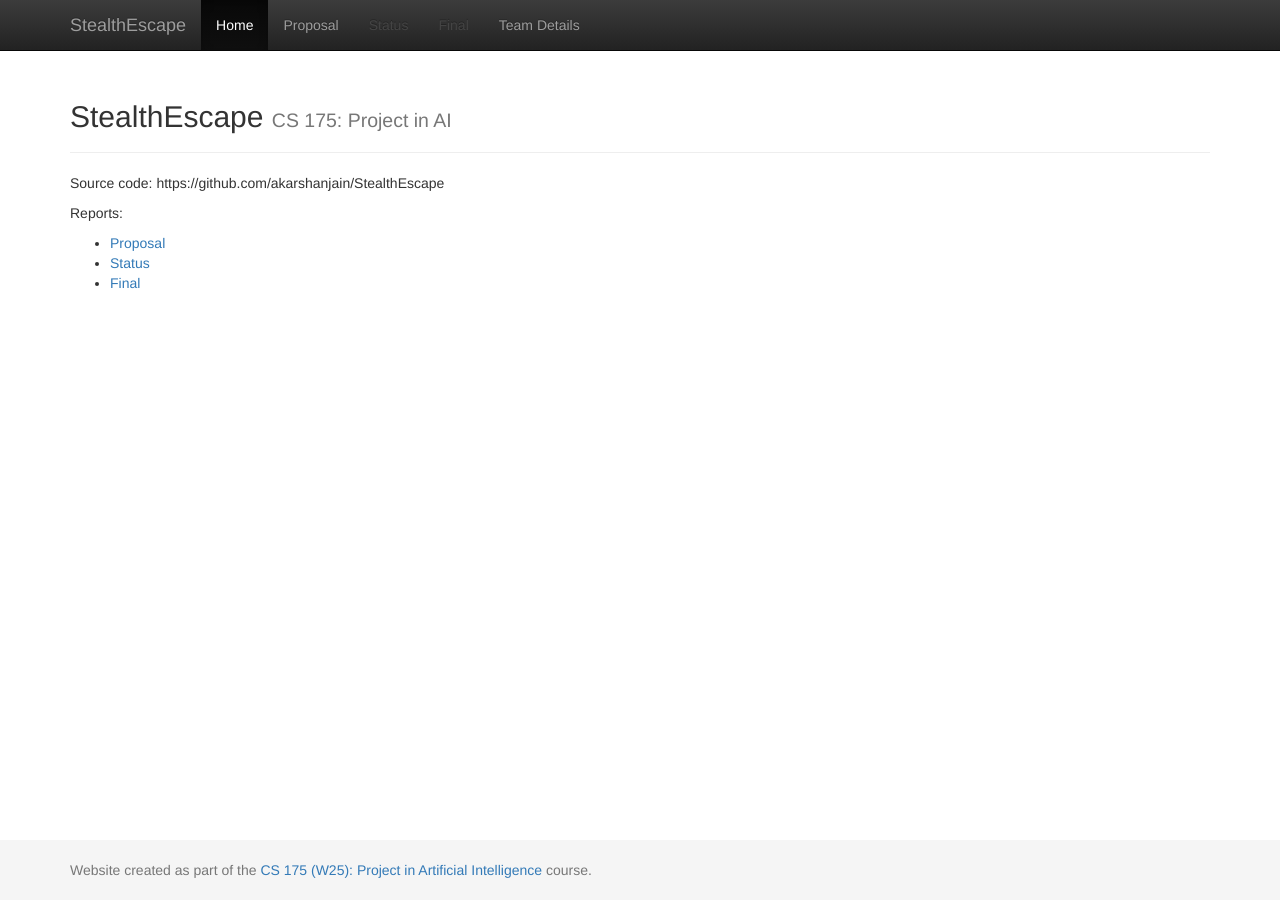
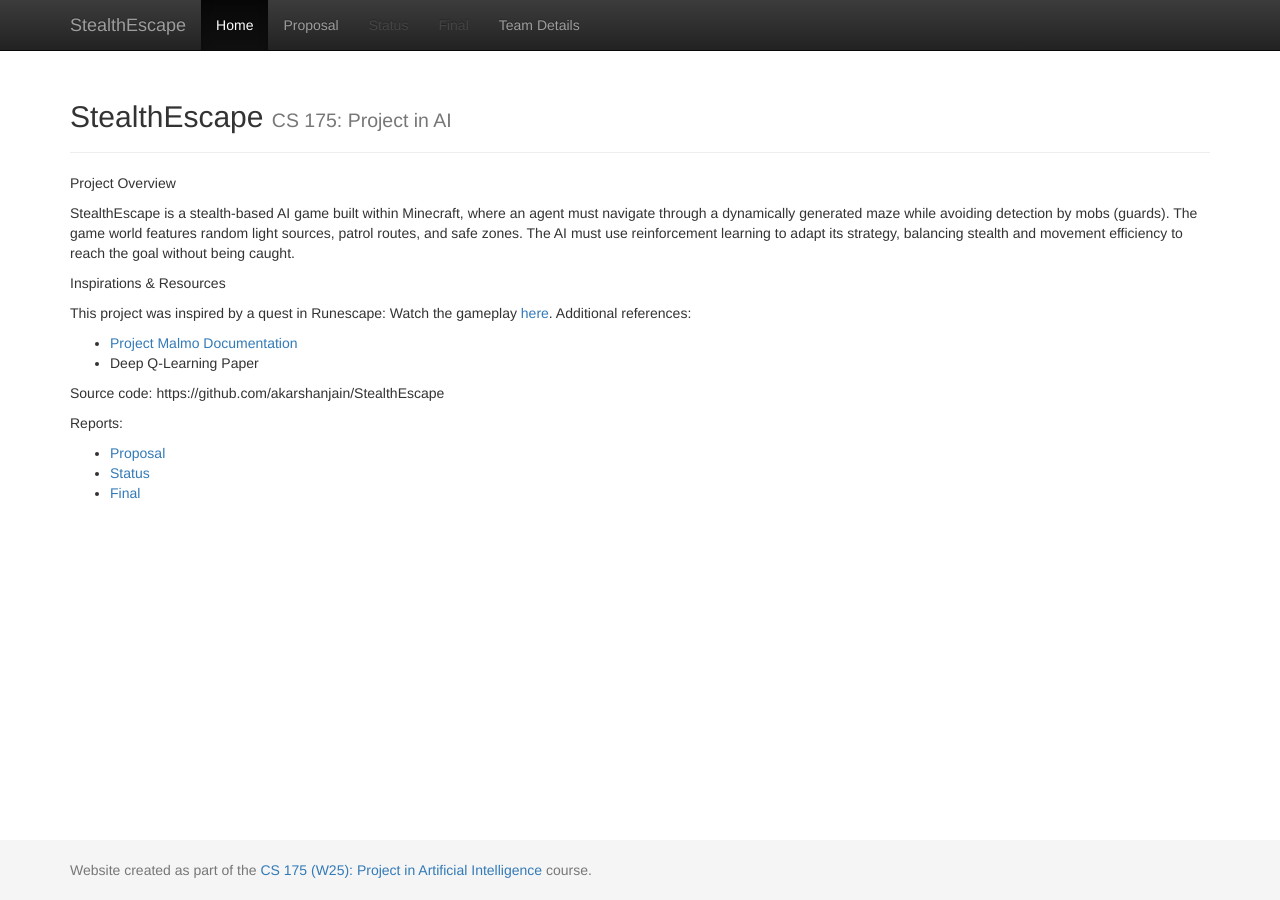
Before and after one commit to akarshanjain/StealthEscape, a Jekyll site: the page built from docs/index.md, in a window 1280 px wide. Built offline with Jekyll 4.4.1, drawn with Linux system fonts in a browser that asks for light colours.

Commit message:
added project overview and resources

```diff
--- a/docs/index.md
+++ b/docs/index.md
@@ -2,6 +2,17 @@
 layout: default
 title:  Home
 ---
+
+Project Overview
+
+StealthEscape is a stealth-based AI game built within Minecraft, where an agent must navigate through a dynamically generated maze while avoiding detection by mobs (guards). The game world features random light sources, patrol routes, and safe zones. The AI must use reinforcement learning to adapt its strategy, balancing stealth and movement efficiency to reach the goal without being caught.
+
+Inspirations & Resources
+
+This project was inspired by a quest in Runescape: Watch the gameplay [here](https://www.youtube.com/watch?v=2inuz7OXmK0&t=245s).
+Additional references:
+- [Project Malmo Documentation](https://github.com/microsoft/malmo)
+- Deep Q-Learning Paper
 
 Source code: https://github.com/akarshanjain/StealthEscape
 
```
